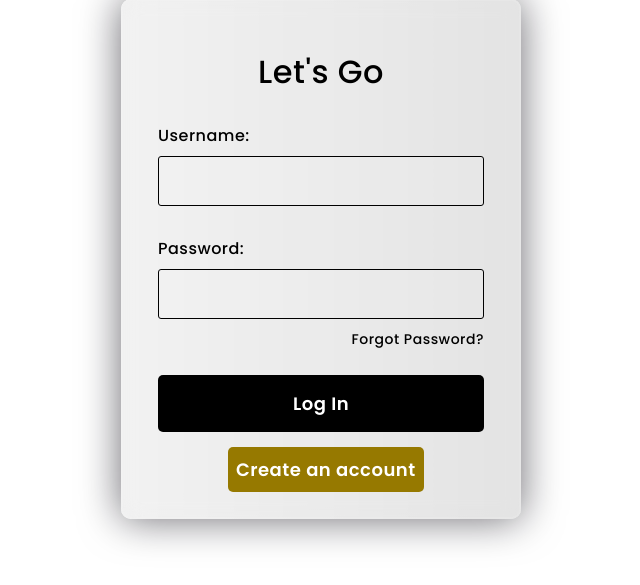
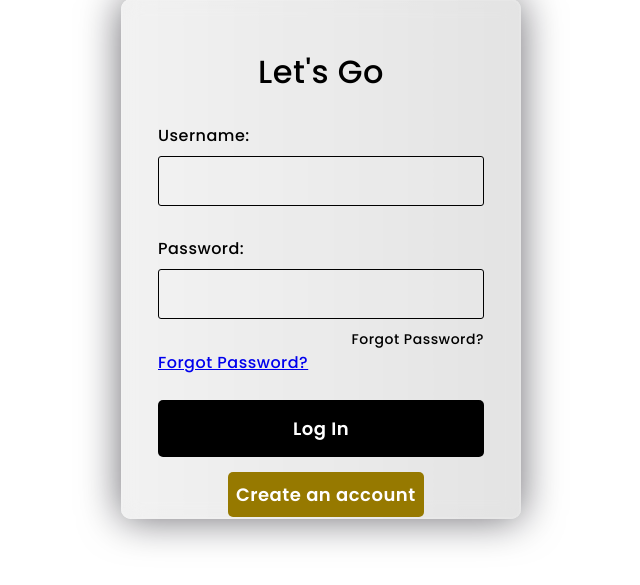
Before and after one commit to waleed-sajid/COMP-8347-Forex-Pioneer, a Django app: page /forexPioneer/login/ in a window 1280 px wide. Shown: the part 141-726 px from the top of the page, without its empty margins (319-959 px from the left). Run offline with Django 4.2, Linux system fonts and the light colour scheme.

Commit message:
Add the functionality of views.py in the forgot password.

```diff
--- a/forex/urls.py
+++ b/forex/urls.py
@@ -1,6 +1,7 @@
 from django.urls import path
 from forex import views
-
+from forex.views import CustomPasswordResetView, CustomPasswordResetDoneView, CustomPasswordResetConfirmView, CustomPasswordResetCompleteView
+from .views import CustomPasswordResetCompleteView
 app_name = 'forexPioneer'
 
 urlpatterns = [
@@ -15,4 +16,12 @@ urlpatterns = [
     path('success.html/', views.success,name='success'),
     path('cancel.html/', views.cancel,name='cancel'),
     path('webhooks/stripe/', views.webhook,name='webhook'),
+    path('password_reset/', CustomPasswordResetView.as_view(), name='password_reset'),
+    path('password_reset/done/', CustomPasswordResetDoneView.as_view(), name='password_reset_done'),
+    # path('reset/<uidb64>/<token>/', CustomPasswordResetConfirmView.as_view(), name='password_reset_confirm'),
+    path('reset/<str:uidb64>/<slug:token>/', CustomPasswordResetConfirmView.as_view(), name='password_reset_confirm'),
+    path('password_reset_complete/', CustomPasswordResetCompleteView.as_view(), name='password_reset_complete'),
+    #path('password_reset_complete/', CustomPasswordResetCompleteView.as_view(), name='password_reset_complete'),
+    # path('password_reset/done/', CustomPasswordResetDoneView.as_view(), name='password_reset_done'),
+
 ]
--- a/forex/views.py
+++ b/forex/views.py
@@ -1,3 +1,5 @@
+from django.contrib.auth.views import PasswordResetCompleteView, PasswordResetConfirmView, PasswordResetDoneView, \
+    PasswordResetView
 from django.core.mail import send_mail
 from django.shortcuts import redirect
 from django.contrib.auth.models import User
@@ -248,3 +250,55 @@ def webhook(request):
         Order.objects.filter(id=ID).update(email=customer_email, amount=price, paid=True, description=sessionID)
 
     return HttpResponse(status=200)
+
+class CustomPasswordResetView(PasswordResetView):
+    template_name = 'forexPioneer/password_reset_form.html'
+    email_template_name = 'forexPioneer/password_reset_email.html'
+    subject_template_name = 'forexPioneer/password_reset_email_subject.txt'
+    success_url = '/password_reset/done/'
+    # def form_valid(self, form):
+    #     # your form processing logic here
+    #
+    #     # manually construct the success URL
+    #     success_url = self.request.build_absolute_uri(reverse('internetProject:password_reset'))
+    #
+    #     # perform any additional logic if needed
+    #
+    #     return super().form_valid(form)
+
+class CustomPasswordResetDoneView(PasswordResetDoneView):
+    template_name = 'forexPioneer/password_reset_done.html'
+
+# class CustomPasswordResetConfirmView(PasswordResetConfirmView):
+#     template_name = 'internetProject/password_reset_confirm.html'
+#     success_url = reverse_lazy('password_reset_complete')
+
+class CustomPasswordResetConfirmView(PasswordResetConfirmView):
+    template_name = 'forexPioneer/password_reset_confirm.html'
+    success_url = '/password_reset_complete/'
+
+    def get(self, request, *args, **kwargs):
+        uidb64 = self.kwargs.get('uidb64')
+        token = self.kwargs.get('token')
+
+        if uidb64 is not None and token is not None:
+            context = {'uidb64': uidb64, 'token': token}
+            return self.render_to_response(context)
+        else:
+            return HttpResponse("Invalid reset link")
+
+    def get_context_data(self, **kwargs):
+        context = super().get_context_data(**kwargs)
+        context['uidb64'] = self.kwargs.get('uidb64', '')
+        context['token'] = self.kwargs.get('token', '')
+        return context
+class CustomPasswordResetCompleteView(PasswordResetCompleteView):
+    template_name = 'forexPioneer/password_reset_complete.html'
+    #success_url = '/forexPioneer/password_reset_complete/'  # Adjust the URL as needed
+    # views.py
+
+    from django.contrib.auth.views import PasswordResetCompleteView
+
+class CustomPasswordResetDoneView(PasswordResetDoneView):
+    template_name = 'forexPioneer/password_reset_done.html'
+    success_url = '/forexPioneer/login/'  # Adjust the URL as needed
--- a/templates/forexPioneer/login.html
+++ b/templates/forexPioneer/login.html
@@ -22,6 +22,7 @@
             <div class="forgot-password">
                 <a href="{% url 'forexPioneer:forgot_password' %}">Forgot Password?</a>
             </div>
+            <a href="{% url 'forexPioneer:password_reset' %}">Forgot Password?</a>
             <button type="submit">Log In</button>
             <button class="create-account" type="button"
                     onclick="window.location.href='{% url 'forexPioneer:signup' %}'">Create an
```
Also changed, not shown: db.sqlite3.
